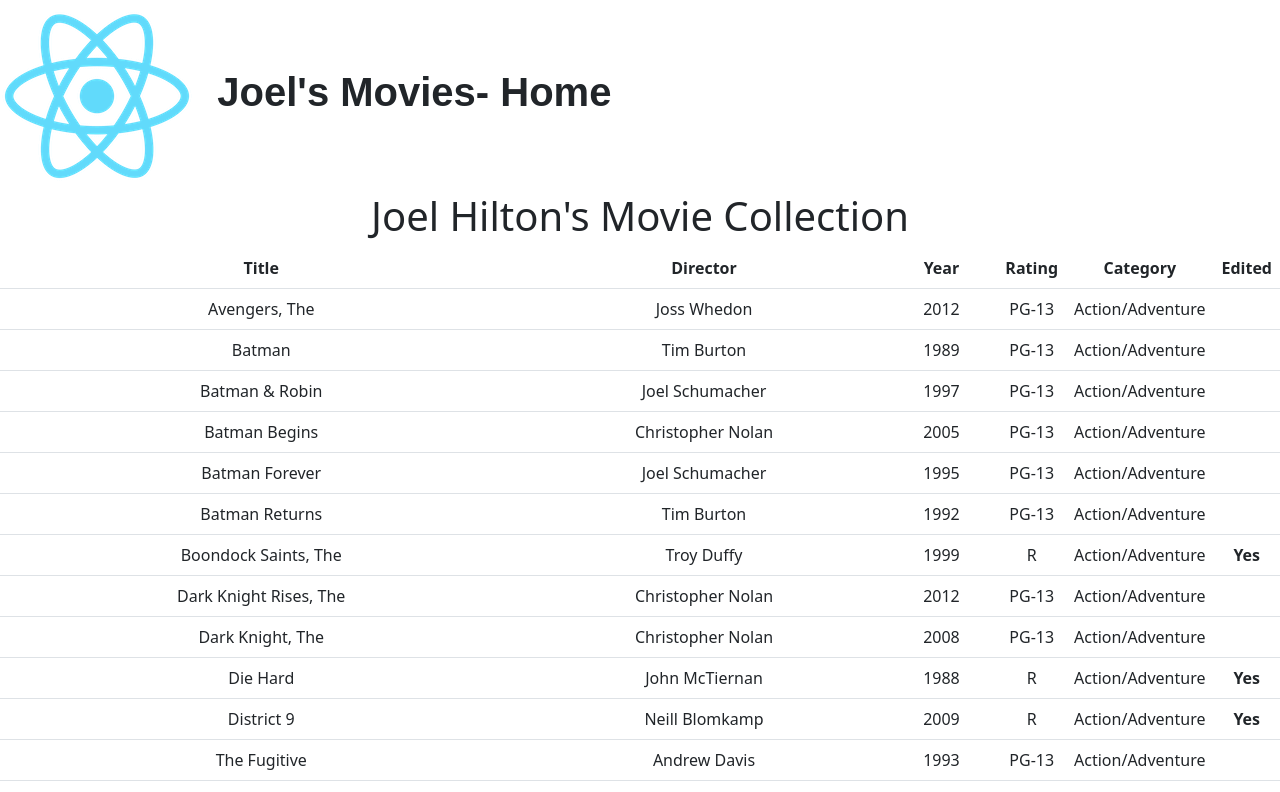
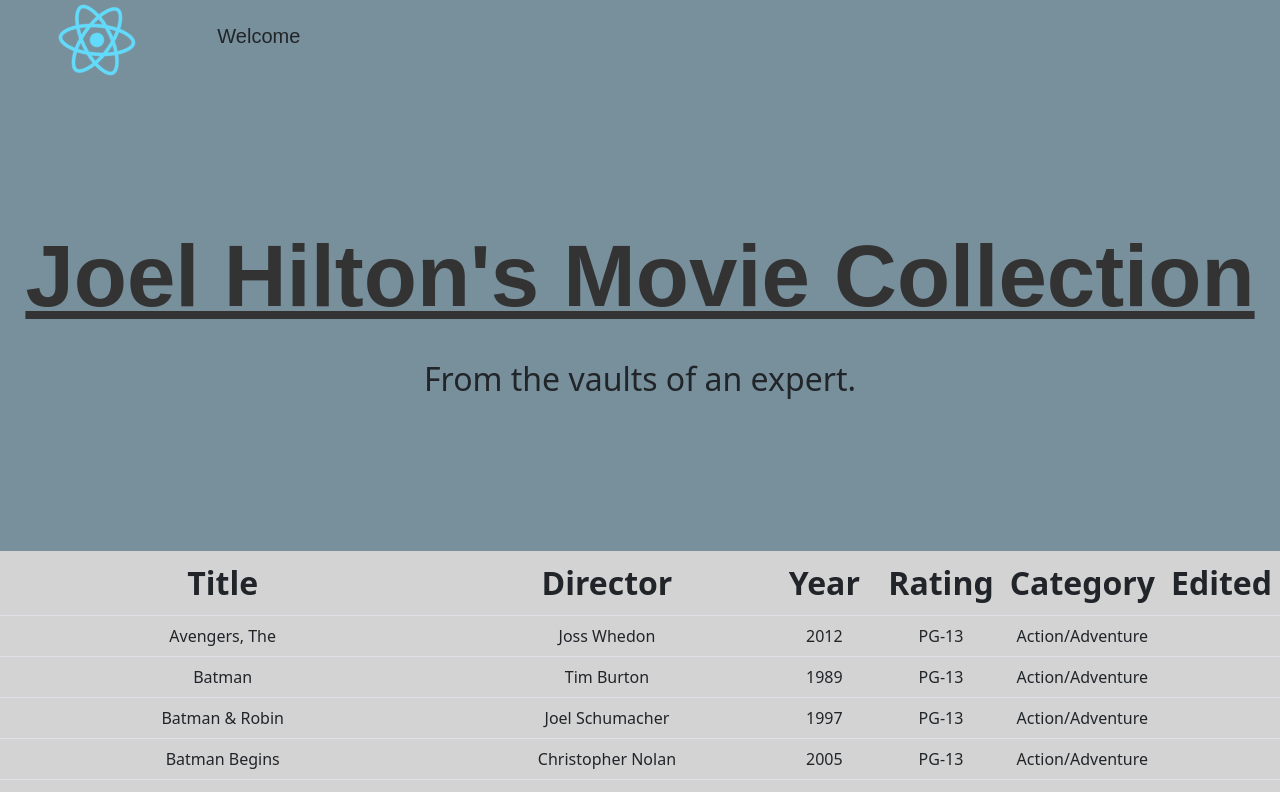
Before and after one commit to mckennastaley/Mission13_mnnorton, a React (Create React App) app in the folder frontend/: page / in a window 1280 px wide. Shown: the top 792 px of the page. Built offline with nearby package versions, Linux system fonts and the light colour scheme.

Commit message:
pretty now

```diff
--- a/frontend/src/App.css
+++ /dev/null
@@ -1,38 +0,0 @@
-.App {
-  text-align: center;
-}
-
-.App-logo {
-  height: 40vmin;
-  pointer-events: none;
-}
-
-@media (prefers-reduced-motion: no-preference) {
-  .App-logo {
-    animation: App-logo-spin infinite 20s linear;
-  }
-}
-
-.App-header {
-  background-color: #282c34;
-  min-height: 100vh;
-  display: flex;
-  flex-direction: column;
-  align-items: center;
-  justify-content: center;
-  font-size: calc(10px + 2vmin);
-  color: white;
-}
-
-.App-link {
-  color: #61dafb;
-}
-
-@keyframes App-logo-spin {
-  from {
-    transform: rotate(0deg);
-  }
-  to {
-    transform: rotate(360deg);
-  }
-}
--- a/frontend/src/App.tsx
+++ /dev/null
@@ -1,15 +0,0 @@
-import React from 'react';
-import './App.css';
-import TopBanner from './Blah';
-import MovieList from './movies';
-
-function App() {
-  return (
-    <div className="App">
-      <TopBanner saying="Joel's Movies- Home" />
-      <MovieList />
-    </div>
-  );
-}
-
-export default App;
--- a/frontend/src/Blah.module.css
+++ b/frontend/src/Blah.module.css
@@ -1,4 +1,6 @@
 .h1 {
-  font-family: fantasy;
-  font-weight: bolder;
+  font-family: sans-serif;
+  font-weight: lighter;
+  text-align: start;
+  font-size: 20px;
 }
--- a/frontend/src/Blah.tsx
+++ b/frontend/src/Blah.tsx
@@ -6,7 +6,7 @@ function TopBanner(props: any) {
     <>
       <div className="row">
         <div className="col-2">
-          <img src="./logo192.png" alt="logo"></img>
+          <img className="App-logo" src="./logo192.png" alt="logo"></img>
         </div>
         <div className="col align-self-center text-start">
           <h1 className={styles.h1}>{props.saying}</h1>
--- a/frontend/src/index.tsx
+++ b/frontend/src/index.tsx
@@ -1,7 +1,7 @@
 import React from 'react';
 import ReactDOM from 'react-dom/client';
 import './index.css';
-import App from './App';
+import App from './main/App';
 import reportWebVitals from './reportWebVitals';
 import 'bootstrap/dist/css/bootstrap.min.css';
 
--- /dev/null
+++ b/frontend/src/main/App.css
@@ -0,0 +1,38 @@
+.App {
+  text-align: center;
+}
+
+.App-logo {
+  height: 10vmin;
+  pointer-events: none;
+}
+
+@media (prefers-reduced-motion: no-preference) {
+  .App-logo {
+    animation: App-logo-spin infinite 20s linear;
+  }
+}
+
+.App-header {
+  background-color: #282c34;
+  min-height: 100vh;
+  display: flex;
+  flex-direction: column;
+  align-items: center;
+  justify-content: center;
+  font-size: calc(10px + 2vmin);
+  color: white;
+}
+
+.App-link {
+  color: #61dafb;
+}
+
+@keyframes App-logo-spin {
+  from {
+    transform: rotate(0deg);
+  }
+  to {
+    transform: rotate(360deg);
+  }
+}
--- /dev/null
+++ b/frontend/src/main/App.tsx
@@ -0,0 +1,15 @@
+import React from 'react';
+import './App.css';
+import TopBanner from '../Blah';
+import MovieList from '../movies';
+
+function App() {
+  return (
+    <div className="App" style={{ backgroundColor: '#78909c' }}>
+      <TopBanner saying="Welcome" />
+      <MovieList />
+    </div>
+  );
+}
+
+export default App;
--- a/frontend/src/movies.tsx
+++ b/frontend/src/movies.tsx
@@ -1,3 +1,4 @@
+import { text } from 'stream/consumers';
 import data from './MovieData.json';
 
 const MDS = data.MovieDataList;
@@ -6,18 +7,42 @@ function MovieList() {
   return (
     <>
       <div>
-        <h1>Joel Hilton's Movie Collection</h1>
+        <br></br>
+        <br></br>
+        <br></br>
+        <br></br>
+        <br></br>
+        <br></br>
+        <h1
+          style={{
+            fontSize: '87px',
+            fontFamily: 'Arial, sans-serif',
+            fontWeight: 'bold',
+            color: '#333333',
+            textDecoration: 'underline',
+          }}
+        >
+          Joel Hilton's Movie Collection
+        </h1>
+        <br></br>
+        <h2>From the vaults of an expert.</h2>
+        <br></br>
+        <br></br>
+        <br></br>
+        <br></br>
+        <br></br>
+        <br></br>
       </div>
       <div>
-        <table className="table">
+        <table className="table" style={{ backgroundColor: '#d3d3d3' }}>
           <thead>
             <tr>
-              <th>Title</th>
-              <th>Director</th>
-              <th>Year</th>
-              <th>Rating</th>
-              <th>Category</th>
-              <th>Edited</th>
+              <th style={{ fontSize: '32px' }}>Title</th>
+              <th style={{ fontSize: '32px' }}>Director</th>
+              <th style={{ fontSize: '32px' }}>Year</th>
+              <th style={{ fontSize: '32px' }}>Rating</th>
+              <th style={{ fontSize: '32px' }}>Category</th>
+              <th style={{ fontSize: '32px' }}>Edited</th>
             </tr>
           </thead>
           <tbody>
```
Also changed, not shown: 2 other files (tests, documents, lock files or other folders).
